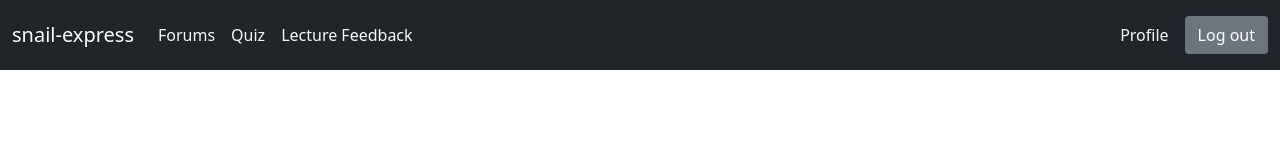
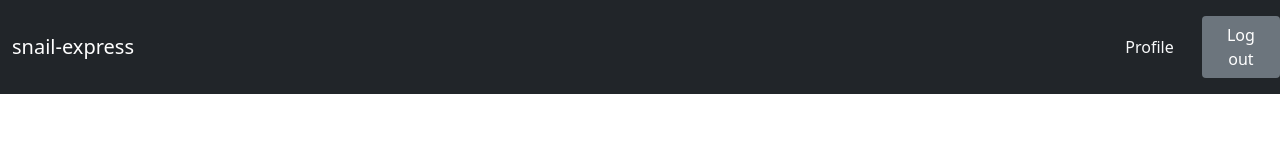
Before and after one commit to nicholas-yongjing/snail-express, a React (Create React App) app: page /dashboard in a window 1280 px wide. Shown: the top 160 px of the page. Built offline with nearby package versions, Linux system fonts and the light colour scheme; no server answers; the database is empty; sample sign-in values are in the browser's storage.

Commit message:
Update Nav bar to show links based on class context

```diff
--- a/src/components/NavigationBar.js
+++ b/src/components/NavigationBar.js
@@ -1,8 +1,10 @@
 import { useAuth } from "../contexts/AuthContext";
+import { useClass } from "../contexts/ClassContext";
 import { Link, useNavigate } from "react-router-dom";
 
 export default function NavigationBar() {
   const { currentUser, logout } = useAuth();
+  const { currentClass } = useClass();
   const navigate = useNavigate();
 
   async function handleLogout() {
@@ -12,6 +14,20 @@ export default function NavigationBar() {
     } catch {
       console.log("Failed to log out");
     }
+  }
+
+  function getClassLinks() {
+    return (
+      <>
+        <div className="collapse navbar-collapse" id="navbarNavAltMarkup">
+          <div className="navbar-nav">
+            <Link className="nav-link text-light" to='/forums'>Forums</Link>
+            <Link className="nav-link text-light" to='/'>Quiz</Link>
+            <Link className="nav-link text-light" to='/'>Lecture Feedback</Link>
+          </div>
+        </div>
+      </>
+    );
   }
 
   function getPublicNavbar() {
@@ -90,14 +106,7 @@ export default function NavigationBar() {
             >
               <span className="navbar-toggler-icon"></span>
             </button>
-          <div className="collapse navbar-collapse" id="navbarNavAltMarkup">
-            <div className="navbar-nav">
-              <Link className="nav-link text-light" to='/forums'>Forums</Link>
-              <Link className="nav-link text-light" to='/'>Quiz</Link>
-              <Link className="nav-link text-light" to='/'>Lecture Feedback</Link>
-            </div>
-          </div>
-          <div>
+            {Boolean(currentClass) && getClassLinks()}
             <Link className="nav-link text-light" to='/profile'>Profile</Link>
           </div>
           <nav className="navbar navbar-dark bg-dark">
@@ -112,9 +121,8 @@ export default function NavigationBar() {
               </Link>
             </form>
           </nav>
-        </div>
-      </nav>
-      </div>
+        </nav >
+      </div >
     );
   }
 
```
Lines whose indentation alone changed are shown as unchanged.
